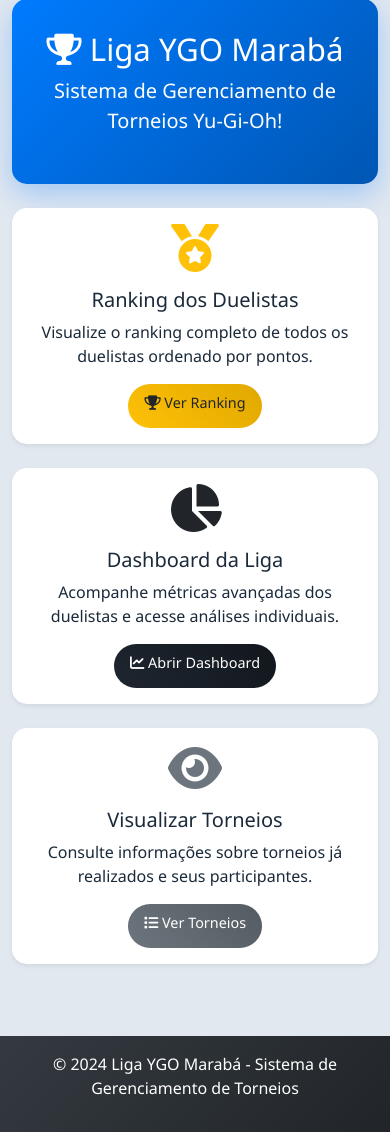
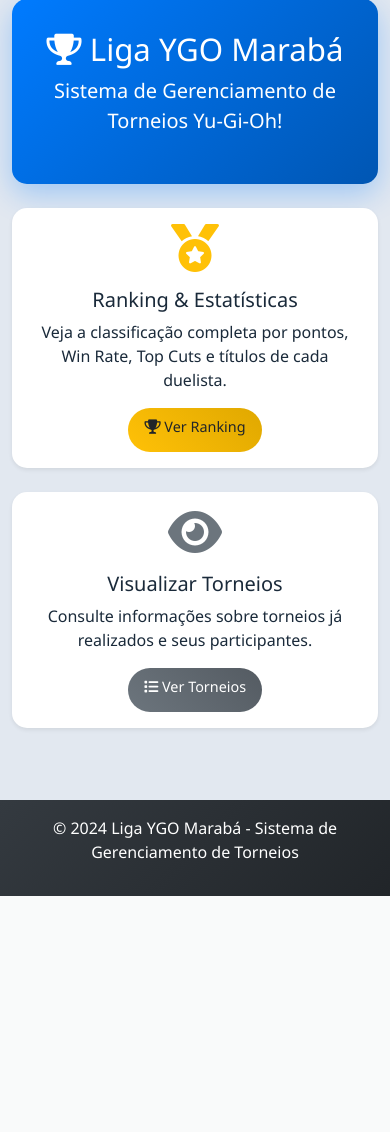
Before and after one commit to Luan-Diniz02/YGO-Tournament-Manager, a Flask app: page / in a window 390 px wide. Shown: the part 87-1219 px from the top of the page. After the commit the page ends 983 px from the top, so only its background shows below. Run offline with Flask 3, Linux system fonts and the light colour scheme; parts of the project's set-up code (start-up, migrations or seed data) failed here and were passed over; some libraries are stand-ins or nearby versions.

Commit message:
fix(templates): corrige TemplateSyntaxError e padroniza headers visuais
- Corrige duplo delimitador Jinja2 em `buscar_duelista.html` (linha 3:
  `{% {% block title %}` → `{% block title %}`), que causava
  TemplateSyntaxError ao acessar a página
- Padroniza `card-header` de todas as páginas para `bg-dark text-white`:
  cadastrar_torneio (era bg-primary), alterar_duelista (era bg-warning),
  visualizar_torneios (era bg-secondary), buscar_duelista (era bg-info)
- Adiciona `p-3` ao mobile container de `visualizar_torneios.html`
  para consistência com os demais containers mobile do projeto
- Atualiza card da página inicial: remove "Dashboard da Liga" (duplicado),
  renomeia "Ranking dos Duelistas" para "Ranking & Estatísticas" com
  descrição e link atualizados para refletir a fusão das páginas
- Padroniza ícone do link de perfil no painel de torneio (mobile):
  `fa-chart-line` → `fa-user`, consistente com ranking e dashboard

```diff
--- a/web/templates/alterar_duelista.html
+++ b/web/templates/alterar_duelista.html
@@ -6,7 +6,7 @@
 <div class="row justify-content-center">
     <div class="col-md-8">
         <div class="card shadow">
-            <div class="card-header bg-warning text-dark">
+            <div class="card-header bg-dark text-white">
                 <h4 class="mb-0">
                     <i class="fas fa-edit"></i> Alterar Dados do Duelista
                 </h4>
--- a/web/templates/buscar_duelista.html
+++ b/web/templates/buscar_duelista.html
@@ -1,12 +1,12 @@
 {% extends "base.html" %}
 
-{% {% block title %}Buscar Duelista - Liga YGO Marabá{% endblock %}
+{% block title %}Buscar Duelista - Liga YGO Marabá{% endblock %}
 
 {% block content %}
 <div class="row">
     <div class="col-12">
         <div class="card shadow wrapper-transparent-mobile">
-            <div class="card-header bg-info text-white">
+            <div class="card-header bg-dark text-white">
                 <h4 class="mb-0"><i class="fas fa-search"></i> Buscar Duelista</h4>
             </div>
             <div class="card-body">
--- a/web/templates/cadastrar_torneio.html
+++ b/web/templates/cadastrar_torneio.html
@@ -6,7 +6,7 @@
 <div class="row justify-content-center">
     <div class="col-md-8">
         <div class="card shadow">
-            <div class="card-header bg-primary text-white">
+            <div class="card-header bg-dark text-white">
                 <h4 class="mb-0">
                     <i class="fas fa-calendar-plus"></i> Cadastrar Torneio
                 </h4>
--- a/web/templates/index.html
+++ b/web/templates/index.html
@@ -49,23 +49,10 @@
         <div class="card h-100 shadow-sm">
             <div class="card-body text-center">
                 <div class="mb-3"><i class="fas fa-medal fa-3x text-warning"></i></div>
-                <h5 class="card-title">Ranking dos Duelistas</h5>
-                <p class="card-text">Visualize o ranking completo de todos os duelistas ordenado por pontos.</p>
-                <a href="{{ url_for('public.ranking') }}" class="btn btn-warning">
+                <h5 class="card-title">Ranking & Estatísticas</h5>
+                <p class="card-text">Veja a classificação completa por pontos, Win Rate, Top Cuts e títulos de cada duelista.</p>
+                <a href="{{ url_for('public.dashboard_estatisticas') }}" class="btn btn-warning">
                     <i class="fas fa-trophy"></i> Ver Ranking
-                </a>
-            </div>
-        </div>
-    </div>
-
-    <div class="col-md-4 mb-4">
-        <div class="card h-100 shadow-sm">
-            <div class="card-body text-center">
-                <div class="mb-3"><i class="fas fa-chart-pie fa-3x text-dark"></i></div>
-                <h5 class="card-title">Dashboard da Liga</h5>
-                <p class="card-text">Acompanhe métricas avançadas dos duelistas e acesse análises individuais.</p>
-                <a href="{{ url_for('public.dashboard_estatisticas') }}" class="btn btn-dark">
-                    <i class="fas fa-chart-line"></i> Abrir Dashboard
                 </a>
             </div>
         </div>
--- a/web/templates/painel_torneio.html
+++ b/web/templates/painel_torneio.html
@@ -179,8 +179,8 @@
                                     <span class="badge rounded-pill bg-danger">{{ p.derrotas }} D</span>
                                     <span class="badge rounded-pill bg-info text-dark">{{ p.empates }} E</span>
                                 </div>
-                                <a href="{{ url_for('public.dashboard_duelista', nome=p.nome) }}" class="btn btn-sm btn-light text-primary rounded-circle shadow-none p-2" title="Dashboard" aria-label="Dashboard de {{ p.nome }}">
-                                    <i class="fas fa-chart-line"></i>
+                                <a href="{{ url_for('public.dashboard_duelista', nome=p.nome) }}" class="btn btn-sm btn-light text-primary rounded-circle shadow-none p-2" title="Ver Perfil" aria-label="Perfil de {{ p.nome }}">
+                                    <i class="fas fa-user"></i>
                                 </a>
                             </div>
                         </div>
--- a/web/templates/visualizar_torneios.html
+++ b/web/templates/visualizar_torneios.html
@@ -6,7 +6,7 @@
 <div class="row">
     <div class="col-12">
         <div class="card shadow wrapper-transparent-mobile">
-            <div class="card-header bg-secondary text-white d-flex justify-content-between align-items-center">
+            <div class="card-header bg-dark text-white d-flex justify-content-between align-items-center">
                 <h4 class="mb-0"><i class="fas fa-eye"></i> Visualizar Torneios</h4>
                 {% if is_admin %}
                 <a href="{{ url_for('admin.cadastrar_torneio') }}" class="btn btn-light btn-sm"><i class="fas fa-plus"></i> Novo Torneio</a>
@@ -57,7 +57,7 @@
                 </div>
 
                 <!-- Mobile View -->
-                <div class="d-lg-none mobile-cards-container">
+                <div class="d-lg-none mobile-cards-container p-3">
                     {% for t in torneios %}
                     <div class="mobile-card shadow-sm border-0">
                         <div class="mobile-card-header mb-2 d-flex justify-content-between align-items-center">
```
